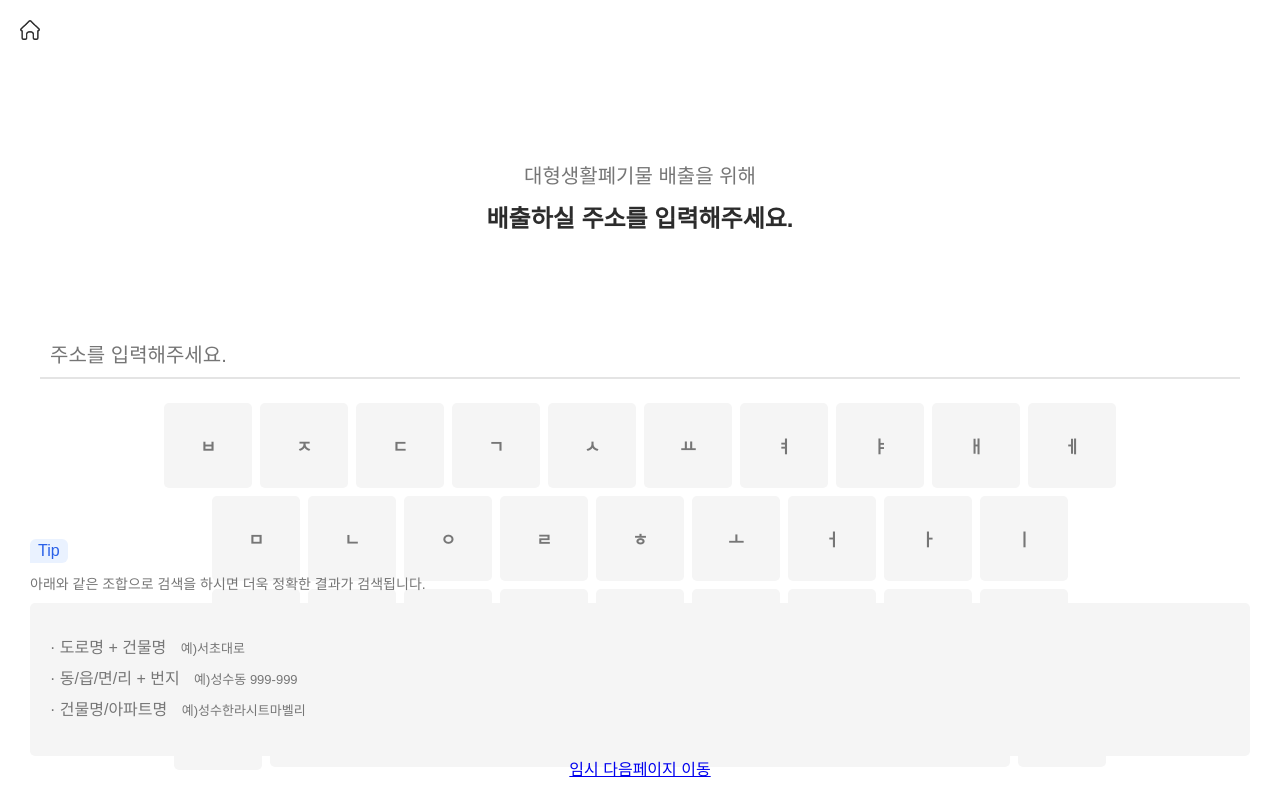
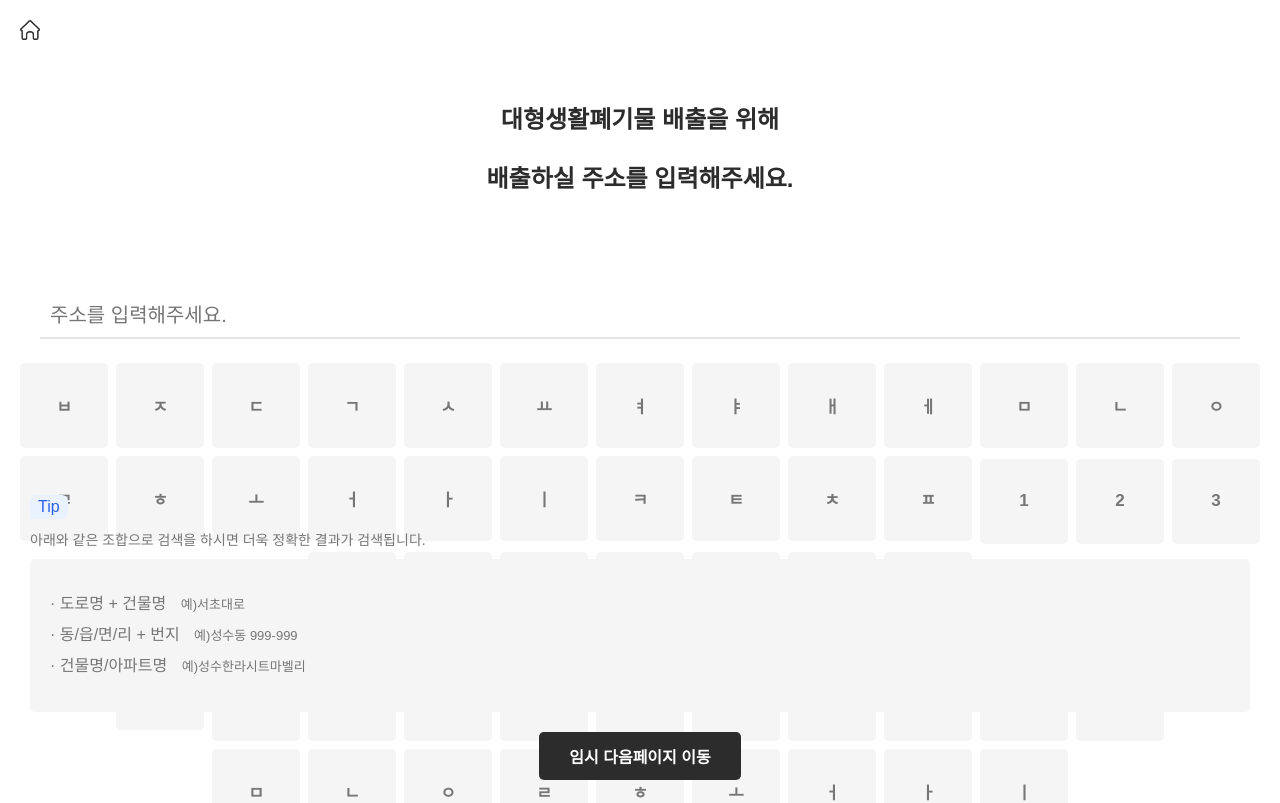
Before and after one commit to mskim8333/kiosk_zguhada, a Vue app: page /#/addr in a window 1280 px wide. Shown: the top 803 px of the page. Built offline with nearby package versions, Linux system fonts and the light colour scheme; a web font is replaced by a local one.

Commit message:
코드정리

```diff
--- a/src/components/AddrPage.vue
+++ b/src/components/AddrPage.vue
@@ -14,6 +14,13 @@
     </div>
     <div class="keyboard">
       <div class="key_row">
+        <button class="key_btn" v-for="key in keys" :key="key" @click="handleKeyClick(key)">{{ key }}</button>
+        <button class="key_btn" v-for="num in 10" :key="num" @click="handleKeyClick(num.toString())">{{ num }}</button>
+      </div>
+      <div class="key_row">
+        <button class="key_btn key_icon">
+          <img src="../assets/upper.png" />
+        </button>
         <button class="key_btn">ㅂ</button>
         <button class="key_btn">ㅈ</button>
         <button class="key_btn">ㄷ</button>
@@ -38,7 +45,7 @@
       </div>
       <div class="key_row">
         <button class="key_btn key_icon">
-          <img src="../assets/upper.png" />
+          <img src="../assets/delete.png" />
         </button>
         <button class="key_btn">ㅋ</button>
         <button class="key_btn">ㅌ</button>
@@ -47,9 +54,6 @@
         <button class="key_btn">ㅠ</button>
         <button class="key_btn">ㅜ</button>
         <button class="key_btn">ㅡ</button>
-        <button class="key_btn key_icon">
-          <img src="../assets/delete.png" />
-        </button>
       </div>
       <div class="key_row">
         <button class="key_btn key_icon">123</button>
@@ -85,130 +89,81 @@
         <router-link class="btn" to="/addr2">임시 다음페이지 이동</router-link>
       </div>
     </div>
-
   </div>
 </template>
 
+<script>
+export default {
+  name: 'AddrPage',
+  props: {
+    msg: String
+  },
+  data() {
+    return {
+      addr: '',
+      inputText: '',
+      chosungIndex: ["ㄱ", "ㄲ", "ㄴ", "ㄷ", "ㄸ", "ㄹ", "ㅁ", "ㅂ", "ㅃ", "ㅅ", "ㅆ", "ㅇ", "ㅈ", "ㅉ", "ㅊ", "ㅋ", "ㅌ", "ㅍ", "ㅎ"],
+      jongsungIndex: ["", "ㄱ", "ㄲ", "ㄳ", "ㄴ", "ㄵ", "ㄶ", "ㄷ", "ㄹ", "ㄺ", "ㄻ", "ㄼ", "ㄽ", "ㄾ", "ㄿ", "ㅀ", "ㅁ", "ㅂ", "ㅄ", "ㅅ", "ㅆ", "ㅇ", "ㅈ", "ㅊ", "ㅋ", "ㅌ", "ㅍ", "ㅎ"],
+      jComboIndex: ["ㄳ", "ㄵ", "ㄶ", "ㄺ", "ㄻ", "ㄼ", "ㄽ", "ㄾ", "ㄿ", "ㅀ", "ㅄ"],
+      jCombo: ["ㄱㅅ", "ㄴㅈ", "ㄴㅎ", "ㄹㄱ", "ㄹㅁ", "ㄹㅂ", "ㄹㅅ", "ㄹㅌ", "ㄹㅍ", "ㄹㅎ", "ㅂㅅ"],
+      mComboIndex: ['ㅘ', 'ㅙ', 'ㅚ', 'ㅝ', 'ㅞ', 'ㅟ', 'ㅢ'],
+      mCombo: ['ㅗㅏ', 'ㅗㅐ', 'ㅗㅣ', 'ㅜㅓ', 'ㅜㅔ', 'ㅜㅣ', 'ㅡㅣ']
+    };
+  },
+  computed: {
+    keys() {
+      return ['ㅂ','ㅈ','ㄷ','ㄱ','ㅅ','ㅛ','ㅕ','ㅑ','ㅐ','ㅔ','ㅁ','ㄴ','ㅇ','ㄹ','ㅎ','ㅗ','ㅓ','ㅏ','ㅣ','ㅋ','ㅌ','ㅊ','ㅍ'];
+    }
+  },
+  methods: {
+    handleKeyClick(key) {
+      let inputText = this.inputText;
+
+      // 스페이스 및 백스페이스는 별도로 처리
+      if (key === ' ') {
+        inputText += ' ';
+      } else if (key === 'Backspace') {
+        this.inputText = inputText.slice(0, -1);
+        return;
+      } else {
+        // 한글 자음 입력인 경우
+        if (/^[ㄱ-ㅎ가-힣]$/.test(key)) {
+          const charCode = key.charCodeAt(0) - 44032;
+          const jongIndex = charCode % 28;
+          const choIndex = parseInt((charCode - jongIndex) / 28 / 21);
+          const chosung = this.chosungIndex[choIndex];
+
+          if (inputText !== '') {
+            const lastChar = inputText.charAt(inputText.length - 1);
+            const lastCharCode = lastChar.charCodeAt(0) - 44032;
+            const lastJongIndex = lastCharCode % 28;
+
+            if (lastJongIndex !== 0 && choIndex !== 0) {
+              const newJongsungIndex = this.jComboIndex.indexOf(this.jongsungIndex[lastJongIndex] + chosung);
+              if (newJongsungIndex !== -1) {
+                inputText = inputText.slice(0, -1) + this.jCombo[newJongsungIndex];
+              }
+            }
+          }
+        }
+        // 숫자 입력인 경우
+        else if (/^[0-9]$/.test(key)) {
+          inputText += key;
+        }
+      }
+
+      this.inputText = inputText;
+    }
+  }
+};
+</script>
+
 <style scoped>
-.bottom_content {
-  position: fixed;
-  bottom: 20px;
-  left: 0px;
-  width: 100%;
-}
-.info_row {
-  text-align: left;
-  line-height: 30px;
-  color: #767676;
-}
-.info_row span {
-  margin-left: 10px;
-  font-size: 13px;
-}
-.info_box {
-  background-color: #F5F5F5;
-  margin: 0px 30px;
-  padding: 30px 20px;
-  border-radius: 5px;
-}
-.info_txt {
-  color: #767676;
-  font-size: 14px;
-  text-align: left;
-  margin: 10px 30px;
-}
-.icon_row {
-  display: block;
-  text-align: left;
-  margin: 0 30px 10px;
-}
-.tip {
-  display: inline-block;
-  background-color: #EAF2FF;
-  padding: 3px 8px;
-  color: #2960E8;
-  border-top-left-radius: 6px;
-  border-top-right-radius: 6px;
-  border-bottom-right-radius: 6px;
-}
 .addrpage {
   width: 100%;
   height: 1100px;
-  overflow:hidden;
+  overflow: hidden;
   background-color: #FFFFFF;
-}
-.temppage_bottom {
-  position: fixed;
-  bottom: 0px;
-  width: 100%;
-  height: 550px;
-}
-img.logo {
-  margin: 180px 0 20px;
-  width: 25%;
-}
-h5 {
-  color: #2C2C2C;
-  font-size: 24px;
-  font-weight: 700;
-  margin-bottom: 20px;
-}
-.msg {
-  line-height: 30px;
-  color: #767676;
-}
-.msg span {
-  display: block;
-  font-weight: 600;
-}
-.bottom_msg {
-  position: absolute;
-  bottom: 30px;
-  width: calc(100% - 40px);
-  margin: 0 0 0 20px;
-  padding: 10px 0px;
-  background-color: #FFFFFF;
-  border-radius: 10px;
-  color: #767676;
-  line-height: 30px;
-}
-.bottom_msg span {
-  display: block;
-  margin-left: 20px;
-  font-weight: 400;
-  text-align: left;
-  font-size: 13px;
-}
-.key_row {
-  overflow: hidden;
-}
-.key {
-  display: inline-block;
-}
-.key_btn {
-  display: inline-block;
-  border: 0px;
-  background-color: #F5F5F5;
-  color: #767676;
-  font-weight: 600;
-  font-size: 17px;
-  border-radius: 5px;
-  margin: 4px;
-  width: 88px;
-  height: 85px;
-}
-.key_btn img {
-  height: 20px;
-}
-.key_icon {
-  width: 88px;
-}
-.key_icon {
-  width: 88px;
-}
-.key_space {
-  width: 740px;
-  color: #F5F5F5;
 }
 .top_row {
   overflow: hidden;
@@ -219,15 +174,15 @@ h5 {
   margin: 20px 20px;
 }
 h5 {
-  color: #767676;
-  font-size: 20px;
-  font-weight: 400;
-  margin: 100px 0 10px;
+  color: #2C2C2C;
+  font-size: 24px;
+  font-weight: 700;
+  margin-bottom: 20px;
 }
 h3 {
   color: #2C2C2C;
   font-size: 24px;
-  margin: 0px 0px 100px;
+  margin-bottom: 100px;
 }
 .ip_row {
   margin: 0 40px 20px;
@@ -246,90 +201,84 @@ h3 {
   color: #767676;
   outline: none;
 }
+.keyboard {
+  margin-top: 20px;
+}
+.key_row {
+  overflow: hidden;
+}
+.key_btn {
+  display: inline-block;
+  border: 0px;
+  background-color: #F5F5F5;
+  color: #767676;
+  font-weight: 600;
+  font-size: 17px;
+  border-radius: 5px;
+  margin: 4px;
+  width: 88px;
+  height: 85px;
+}
+.key_icon {
+  width: 88px;
+}
+.key_space {
+  width: 740px;
+  color: #F5F5F5;
+}
+.bottom_content {
+  position: fixed;
+  bottom: 20px;
+  left: 0px;
+  width: 100%;
+}
+.icon_row {
+  display: block;
+  text-align: left;
+  margin: 0 30px 10px;
+}
+.tip {
+  display: inline-block;
+  background-color: #EAF2FF;
+  padding: 3px 8px;
+  color: #2960E8;
+  border-top-left-radius: 6px;
+  border-top-right-radius: 6px;
+  border-bottom-right-radius: 6px;
+}
+.info_txt {
+  color: #767676;
+  font-size: 14px;
+  text-align: left;
+  margin: 10px 30px;
+}
+.info_box {
+  background-color: #F5F5F5;
+  margin: 0px 30px;
+  padding: 30px 20px;
+  border-radius: 5px;
+}
+.info_row {
+  text-align: left;
+  line-height: 30px;
+  color: #767676;
+}
+.info_row span {
+  margin-left: 10px;
+  font-size: 13px;
+}
+.btn_wrap {
+  text-align: center;
+  margin-top: 20px;
+}
+.btn {
+  display: inline-block;
+  background-color: #2C2C2C;
+  color: #FFFFFF;
+  font-size: 16px;
+  font-weight: 600;
+  padding: 12px 30px;
+  border-radius: 5px;
+  text-decoration: none;
+}
 </style>
-
-<script>
-export default {
-  name: 'AddrPage',
-  props: {
-    msg: String
-  },
-  data() {
-    return {
-      addr: '',
-      inputText: '', // 사용자가 입력한 텍스트
-      chosungIndex: ["ㄱ", "ㄲ", "ㄴ", "ㄷ", "ㄸ", "ㄹ", "ㅁ", "ㅂ", "ㅃ", "ㅅ", "ㅆ", "ㅇ", "ㅈ", "ㅉ", "ㅊ", "ㅋ", "ㅌ", "ㅍ", "ㅎ"],
-      jongsungIndex: ["", "ㄱ", "ㄲ", "ㄳ", "ㄴ", "ㄵ", "ㄶ", "ㄷ", "ㄹ", "ㄺ", "ㄻ", "ㄼ", "ㄽ", "ㄾ", "ㄿ", "ㅀ", "ㅁ", "ㅂ", "ㅄ", "ㅅ", "ㅆ", "ㅇ", "ㅈ", "ㅊ", "ㅋ", "ㅌ", "ㅍ", "ㅎ"],
-      jComboIndex: ["ㄳ", "ㄵ", "ㄶ", "ㄺ", "ㄻ", "ㄼ", "ㄽ", "ㄾ", "ㄿ", "ㅀ", "ㅄ"],
-      jCombo: ["ㄱㅅ", "ㄴㅈ", "ㄴㅎ", "ㄹㄱ", "ㄹㅁ", "ㄹㅂ", "ㄹㅅ", "ㄹㅌ", "ㄹㅍ", "ㄹㅎ", "ㅂㅅ"],
-      mComboIndex: ['ㅘ', 'ㅙ', 'ㅚ', 'ㅝ', 'ㅞ', 'ㅟ', 'ㅢ'],
-      mCombo: ['ㅗㅏ', 'ㅗㅐ', 'ㅗㅣ', 'ㅜㅓ', 'ㅜㅔ', 'ㅜㅣ', 'ㅡㅣ']
-    };
-  },
-  computed: {
-    keys() {
-      return ['ㄱ','ㄲ','ㄴ','ㄷ','ㄸ','ㄹ','ㅁ','ㅂ','ㅃ','ㅅ','ㅆ','ㅇ','ㅈ','ㅉ','ㅊ','ㅋ','ㅌ','ㅍ','ㅎ','ㅏ','ㅐ','ㅑ','ㅒ','ㅓ','ㅔ','ㅕ','ㅖ','ㅗ','ㅘ','ㅙ','ㅚ','ㅛ','ㅜ','ㅝ','ㅞ','ㅟ','ㅠ','ㅡ','ㅢ','ㅣ'];
-    }
-  },
-  methods: {
-    handleKeyDown(event) {
-      const key = event.key;
-      let inputText = this.inputText;
-
-      // 스페이스 및 백스페이스는 별도로 처리
-      if (key === ' ') {
-        inputText += ' ';
-        this.inputText = inputText;
-        event.preventDefault();
-        return;
-      } else if (key === 'Backspace') {
-        this.inputText = inputText.slice(0, -1);
-        event.preventDefault();
-        return;
-      }
-
-      // 다른 키는 별도의 로직으로 처리
-      let hangeul = '';
-
-      // 한글 자소 분해 로직
-      // Unicode 기준 초성, 중성, 종성을 분리
-      if (/^[ㄱ-ㅎ가-힣]$/.test(key)) {
-        const charCode = key.charCodeAt(0) - 44032;
-        const jongIndex = charCode % 28;
-        const choIndex = parseInt((charCode - jongIndex) / 28 / 21);
-
-        const chosung = this.chosungIndex[choIndex];
-
-        // 이전 글자와 조합된 자음 또는 모음일 경우 처리
-        // ex) ㄱ + ㅏ = 가, ㄱ + ㄱ = ㄲ
-        // (이 부분의 로직은 한글 조합 규칙에 따라 작성되어야 합니다.)
-        // 이 부분의 로직을 통해 입력된 한글을 올바르게 조합하여 hangeul에 저장
-        if (inputText !== '') {
-          const lastChar = inputText.charAt(inputText.length - 1);
-          const lastCharCode = lastChar.charCodeAt(0) - 44032;
-          const lastJongIndex = lastCharCode % 28;
-          //const lastChoIndex = parseInt((lastCharCode - lastJongIndex) / 28 / 21);
-          //const lastChosung = this.chosungIndex[lastChoIndex];
-
-          // 이전 글자의 종성이 있고, 현재 글자가 초성일 경우
-          if (lastJongIndex !== 0 && choIndex !== 0) {
-            // 이전 글자의 종성과 현재 글자의 초성으로 새로운 종성을 구함
-            const newJongsungIndex = this.jComboIndex.indexOf(this.jongsungIndex[lastJongIndex] + chosung);
-            // 새로운 종성이 존재한다면
-            if (newJongsungIndex !== -1) {
-              // 종성을 변경
-              hangeul = this.jCombo[newJongsungIndex];
-            }
-          }
-        }
-
-        // 최종 hangeul을 inputText에 추가
-        this.inputText = inputText + hangeul;
-      } else {
-        // 특수문자 또는 알파벳 등의 경우 처리할 로직 추가
-        // 여기에 추가적인 로직을 작성하세요
-      }
-    }
-  }
-};
-</script>
```
